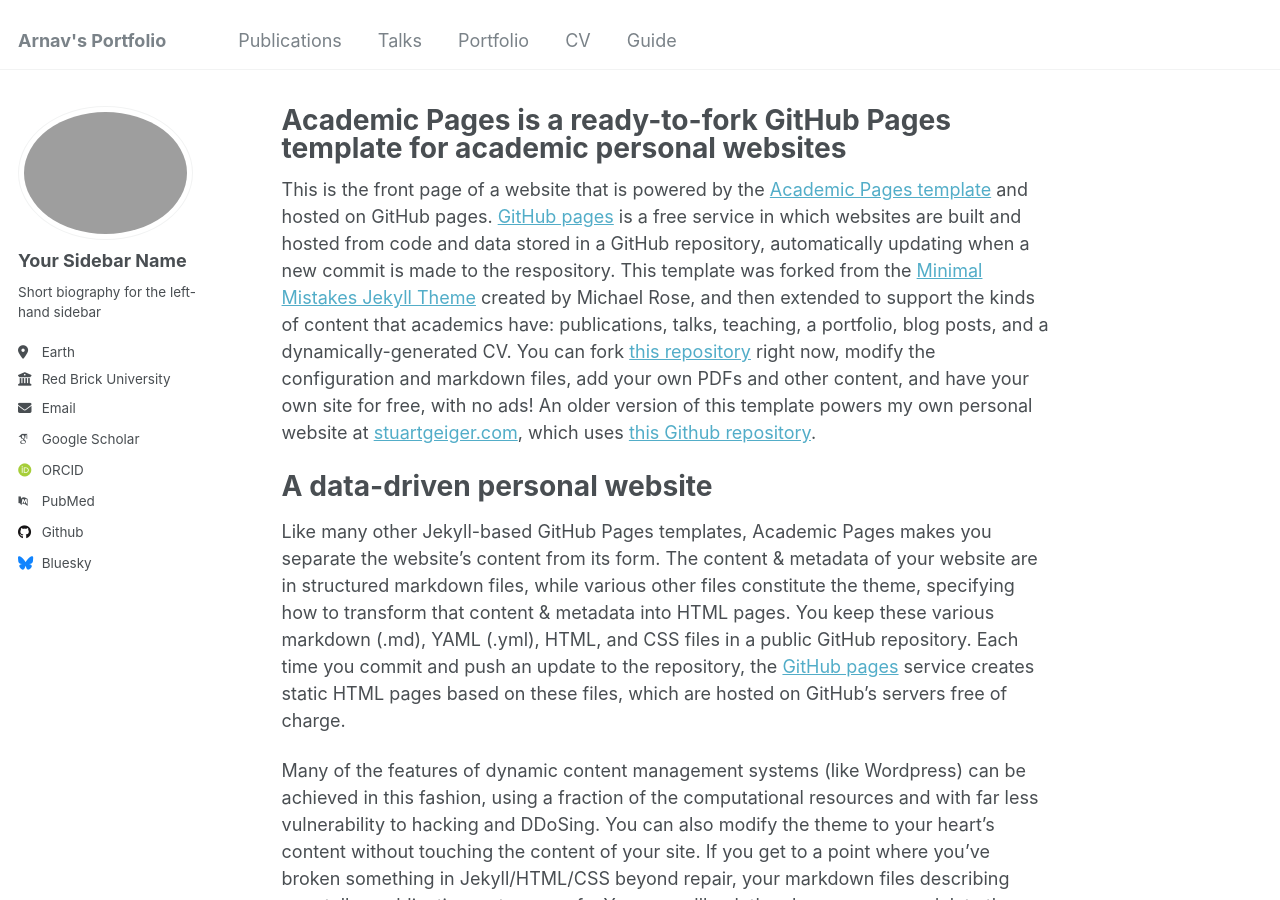
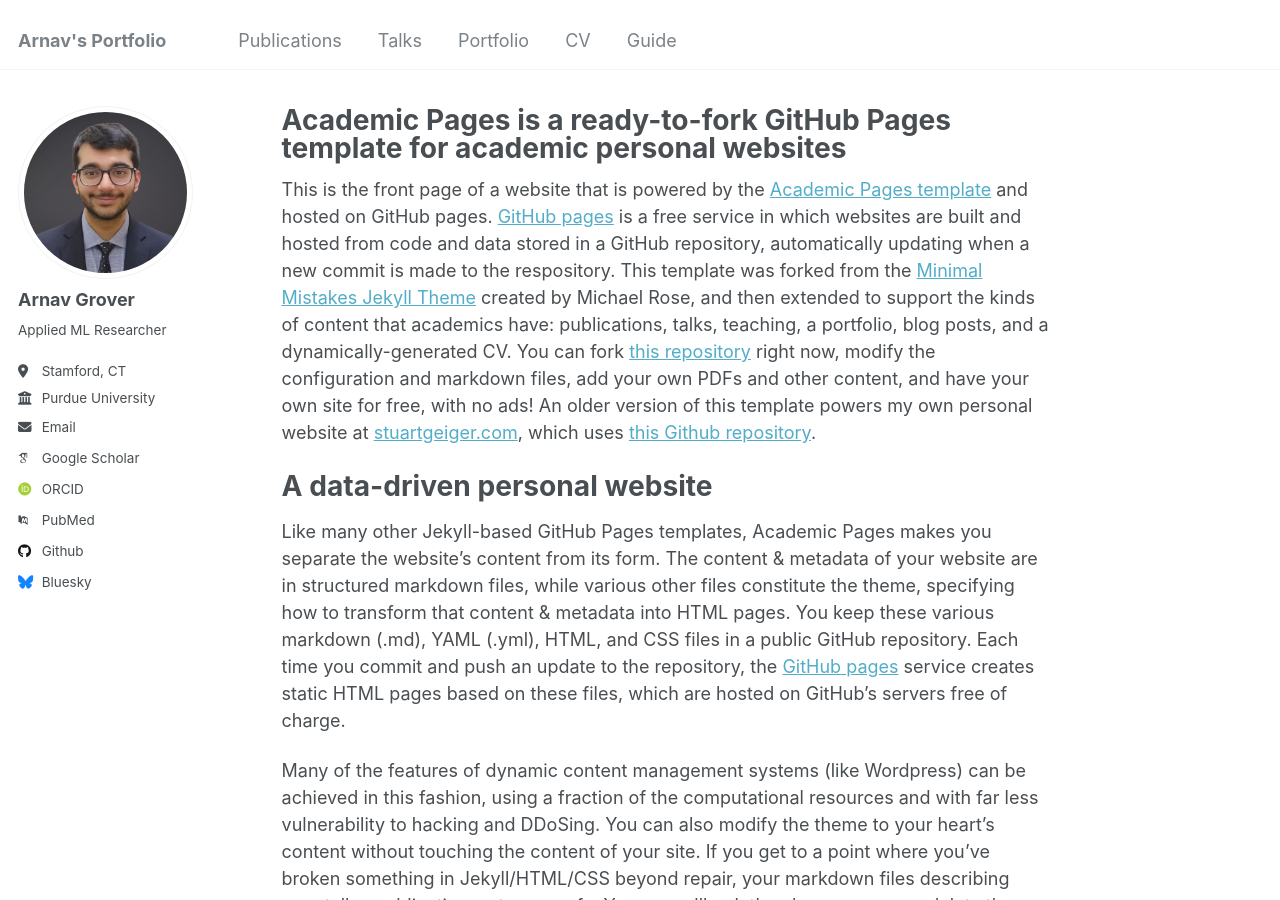
Before and after one commit to Arnav-Gr0ver/Arnav-Gr0ver.github.io, a Jekyll site: the page built from _pages/about.md, in a window 1280 px wide and 900 px high. Built offline with Jekyll 4.4.1, drawn with Linux system fonts in a browser that asks for light colours; some web fonts are replaced.

Commit message:
Update _config.yml

```diff
--- a/_config.yml
+++ b/_config.yml
@@ -11,7 +11,7 @@
 title                    : "Arnav's Portfolio"
 title_separator          : "-"
 name                     : &name "Arnav Grover"
-description              : &description "personal description"
+description              : &description "CS @ Purdue | TBD | TBD"
 url                      : https://academicpages.github.io # the base hostname & protocol for your site e.g. "https://mmistakes.github.io"
 baseurl                  : "" # the subpath of your site, e.g. "/blog"
 repository               : "academicpages/academicpages.github.io"
@@ -21,14 +21,14 @@
 #               Additional customization can be done by editing /_includes/author-profile.html
 author:
   # Biographic information
-  avatar           : "profile.png"
-  name             : "Your Sidebar Name"
+  avatar           : "Arnav Grover - Profile Img.png"
+  name             : "Arnav Grover"
   pronouns         : # example: "she/her"
-  bio              : "Short biography for the left-hand sidebar"
-  location         : "Earth"
-  employer         : "Red Brick University"
+  bio              : "Applied ML Researcher"
+  location         : "Stamford, CT"
+  employer         : "Purdue University"
   uri              : # URL
-  email            : "none@example.org"
+  email            : "arnavgrover@gmail.com"
 
   # Academic websites
   arxiv            : # URL - Update with the correct link to your profile
```
